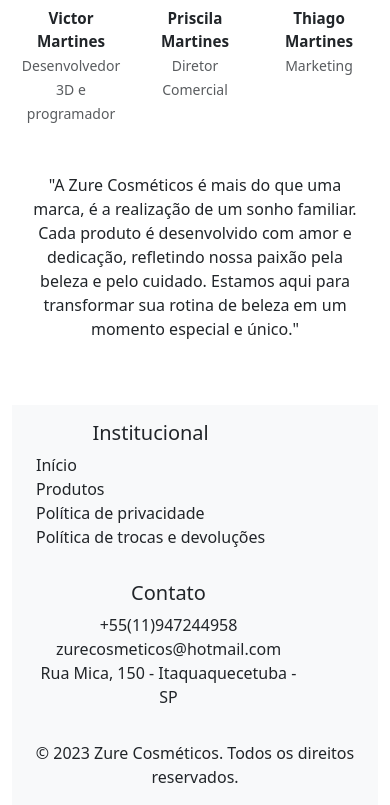
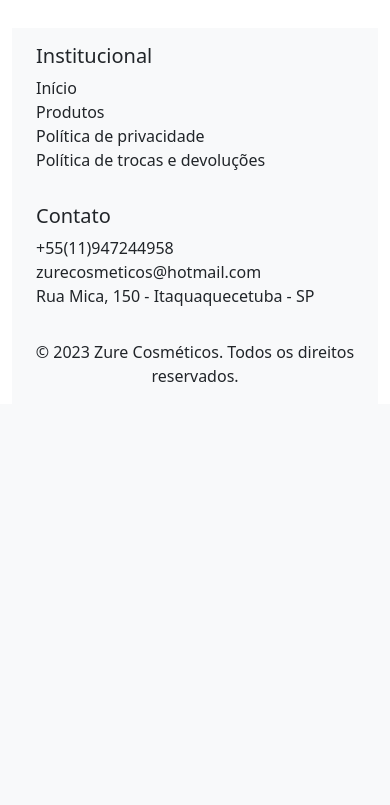
Before and after one commit to victornonoks/Zure-cosmeticos, a Django app: page / in a window 390 px wide; the page is wider, and only the part inside the window is pictured. Shown: the part 3354-4159 px from the top of that part. After the commit the page ends 3736 px from the top of that part, so only its background shows below. Run offline with Django 4.2, Linux system fonts and the light colour scheme; data that the repository does not hold is empty.

Commit message:
Atualização home page

```diff
--- a/templates/zure_app/home.html
+++ b/templates/zure_app/home.html
@@ -136,17 +136,12 @@
       {% endfor %}
     </div>
   </div>
-  {% comment %} Seção de produtos em destaque {% endcomment %}
+  {% comment %} final Seção de produtos em destaque {% endcomment %}
 
   {% comment %} Seção do Video de apresentação {% endcomment %}
-    <div class="container-fluid d-flex flex-column text-center align-items-center" id="div-video">
-      <h2 class="fw-bold my-3">Conheça nossos produtos</h2>
-      <iframe width="560" height="315" src="https://www.youtube.com/embed/VIDEO_ID"
-        title="YouTube video player" frameborder="0" allowfullscreen></iframe>
-    </div>
-  {% comment %} Final da seção de produtos em destaque {% endcomment %}
 
-  {% comment %} seção do Video de apresentação {% endcomment %}
+
+  {% comment %} Final seção do Video de apresentação {% endcomment %}
 
 
   {% comment %} Seção dos produtos {% endcomment %}
@@ -247,7 +242,7 @@
     <footer class="container-fluid bg-light py-3">
       <div class="container d-flex flex-wrap">
           <div class="col-md-6 mb-3 mb-md-0">
-              <h5 class="">Institucional</h5>
+              <h5 class="text-sm-center text-start">Institucional</h5>
               <ul class="list-unstyled text-sm-center text-start">
                   <li><a href="#" class="text-dark text-decoration-none">Início</a></li>
                   <li><a href="#" class="text-dark text-decoration-none">Produtos</a></li>
@@ -255,9 +250,9 @@
                   <li><a href="#" class="text-dark text-decoration-none">Política de trocas e devoluções</a></li>
               </ul>
           </div>
-          <div class="col-10 col-md-6 mb-3 mb-md-0">
-              <h5 class="">Contato</h5>
-              <ul class="list-unstyled">
+          <div class="col-md-6 mb-3 mb-md-0">
+              <h5 class="text-sm-center text-start">Contato</h5>
+              <ul class="list-unstyled text-sm-center text-start">
                   <li><a href="#" class="text-dark text-decoration-none">+55(11)947244958</a></li>
                   <li><a href="#" class="text-dark text-decoration-none">zurecosmeticos@hotmail.com</a></li>
                   <li><a href="#" class="text-dark text-decoration-none">Rua Mica, 150 - Itaquaquecetuba - SP</a></li>
```
